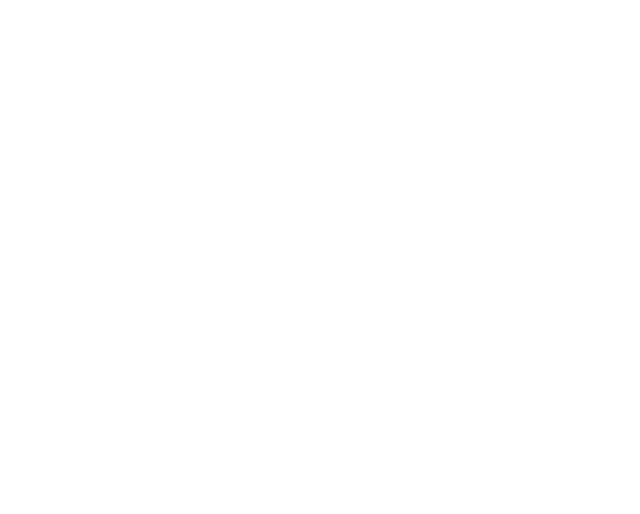
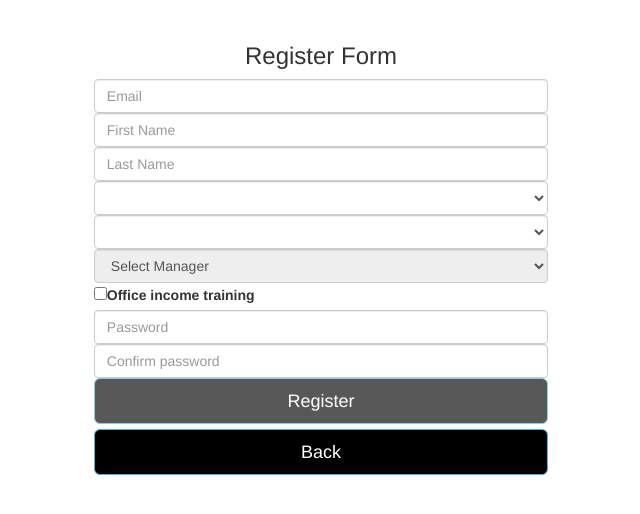
Before and after one commit to maresrobert-thalesgroup/registry-mytools-frontend, an Angular app: page /signup in a window 1280 px wide. Before the commit this address led to /. Shown: the top 514 px of the page, without its empty margins (319-959 px from the left). Built offline with nearby package versions, Linux system fonts and the light colour scheme.

Commit message:
added registration

```diff
--- a/src/app/app-routing.module.ts
+++ b/src/app/app-routing.module.ts
@@ -3,12 +3,14 @@
 import { HomeComponent } from './home/home.component';
 import { LoginComponent } from './login/login.component';
 import { LogoutComponent } from './logout/logout.component';
+import { RegisterformComponent } from './registerform/registerform.component';
 import { AuthGuardService } from './service/auth-guard.service';
 
 const routes: Routes = [
   {path:"",component: HomeComponent, canActivate:[AuthGuardService]},
   {path:"login", component: LoginComponent},
-  {path:"logout", component: LogoutComponent, canActivate:[AuthGuardService]}
+  {path:"logout", component: LogoutComponent, canActivate:[AuthGuardService]},
+  {path:"signup", component: RegisterformComponent}
 ];
 
 @NgModule({
--- a/src/app/login/login.component.html
+++ b/src/app/login/login.component.html
@@ -29,4 +29,5 @@
             </p>
         </div>
     </form>
+    <button class="btn btn-info btn-lg btn-block" routerLink="/signup">Register Here!</button>
 </div>
--- /dev/null
+++ b/src/app/registerform/registerform.component.css
@@ -0,0 +1,23 @@
+.content
+{
+    max-width: 500px;
+    margin: auto;
+    background-color: #fff;
+    padding: 2% 2%;
+}
+
+button
+{
+    background-color: #000;
+    color: #fff;
+}
+
+button:hover
+{
+  color:#fff;
+}
+
+.error
+{
+    color: red;
+}
--- /dev/null
+++ b/src/app/registerform/registerform.component.html
@@ -0,0 +1,111 @@
+<div class="container mt-5">
+
+    <form class = "content" [formGroup]="registerForm" (ngSubmit)="submitData()">
+
+
+            <h3 class="text-center">Register Form</h3>
+
+        <div class="row">
+        <!-- email  -->
+        <div class=" mt-2 mb-2 col-lg-12 col-12">
+            <input type="text" formControlName="email" class="form-control"  placeholder="Email">
+            <!-- display error start -->
+            <div *ngIf="f.email.invalid && (f.email.touched || f.email.dirty)">
+                    <span class="error" *ngIf="f.email.errors?.required">*Email is Required.</span>
+                    <span class="error" *ngIf="f.email.errors?.email">*Enter Valid Email Address.</span>
+            </div>
+            <!-- display error end -->
+        </div>
+
+        <!-- firstname  -->
+        <div class=" mt-2 mb-2 col-lg-12 col-12">
+            <input type="text" formControlName="firstName" class="form-control"  placeholder="First Name">
+        <!-- display error start -->
+        <div *ngIf="f.firstName.invalid && (f.firstName.touched || f.firstName.dirty)">
+                <span class="error" *ngIf="f.firstName.errors?.required">*First Name is Required.</span>
+                <span class="error" *ngIf="f.firstName.errors?.pattern">*Enter only characters.</span>
+        </div>
+        <!-- display error end -->
+        </div>
+
+        <!-- lastname  -->
+        <div class=" mt-2 mb-2 col-lg-12 col-12">
+            <input type="text" formControlName="lastName" class="form-control"  placeholder="Last Name">
+         <!-- display error start -->
+        <div *ngIf="f.lastName.invalid && (f.lastName.touched || f.lastName.dirty)">
+                <span class="error" *ngIf="f.lastName.errors?.required">*Last Name is Required.</span>
+                <span class="error" *ngIf="f.lastName.errors?.pattern">*Enter only characters.</span>
+        </div>
+        <!-- display error end -->
+        </div>
+
+        <!-- GBU dropdown  -->
+        <div class=" mt-2 mb-2 col-lg-12 col-12">
+            <select formControlName="gbu" class="form-control" (change)="updateTeams($any($event.target).value)">
+                <option value="" selected disabled >Select GBU</option>
+                <option *ngFor="let gbu of gbus" [value]="gbu">{{gbu}}</option>
+            </select>
+        <!-- display error start -->
+        <div *ngIf="f.gbu.invalid && (f.gbu.touched || f.gbu.dirty)">
+                <span class="error" *ngIf="f.gbu.errors?.required">*GBU is Required.</span>
+        </div>
+        <!-- display error end -->
+        </div>
+
+        <!-- Team dropdown  -->
+         <div class=" mt-2 mb-2 col-lg-12 col-12">
+            <select  formControlName="team" class="form-control">
+                <option value="" selected disabled>Select Team</option>
+                <option *ngFor="let team of teams" [value]="team">{{team}}</option>
+            </select>
+        <!-- display error start -->
+        <div *ngIf="f.team.invalid && (f.team.touched || f.team.dirty)">
+            <span class="error" *ngIf="f.team.errors?.required">*Team is Required.</span>
+        </div>
+        <!-- display error end -->
+        </div>
+
+        <!-- Manager dropdown  -->
+        <div class=" mt-2 mb-2 col-lg-12 col-12">
+            <select [attr.disabled]="!editable" class="form-control">
+                <option selected disabled>Select Manager</option>
+                <option *ngFor="let team of teams" [value]="team">{{team}}</option>
+            </select>
+        </div>
+
+        <!-- Office income training checkbox  -->
+        <div class=" mt-2 mb-2 col-lg-12 col-12">
+            <input type="checkbox" id="scales" name="scales">
+            <label for="scales"> Office income training</label>
+          </div>
+
+         <!-- password  -->
+         <div class=" mt-2 mb-2 col-lg-12 col-12">
+            <input type="password" formControlName="password" name="password" class="form-control"  placeholder="Password">
+        <!-- display error start -->
+        <div *ngIf="f.password.invalid && (f.password.touched || f.password.dirty)">
+                <span class="error" *ngIf="f.password.errors?.required">*Password is Required.</span>
+                <span class="error" *ngIf="f.password.errors?.minlength">*Password at least 6.</span>
+        </div>
+        <!-- display error end -->
+        </div>
+
+         <!-- confirm password  -->
+         <div class=" mt-2 mb-2 col-lg-12 col-12">
+            <input type="password" formControlName="confirmpassword" name="confirmpassword" class="form-control"  placeholder="Confirm password">
+        <!-- display error start -->
+        <div *ngIf="f.confirmpassword.invalid && (f.confirmpassword.touched || f.confirmpassword.dirty)">
+                <span class="error" *ngIf="f.confirmpassword.errors?.required">*Confirm Password is Required.</span>
+                <span class="error" *ngIf="f.confirmpassword.errors?.MustMatch">*Confirm Password didn't match.</span>
+        </div>
+        <!-- display error end -->
+        </div>
+
+        <!-- Register  -->
+        <div class=" mt-3 col-lg-12 col-12">
+            <button class="btn btn-info btn-lg btn-block" [disabled]="registerForm.invalid">Register</button>
+            <button class="btn btn-info btn-lg btn-block" routerLink="/login">Back</button>
+        </div>
+    </div>
+    </form>
+</div>
--- /dev/null
+++ b/src/app/registerform/registerform.component.ts
@@ -0,0 +1,100 @@
+import { HttpClient } from '@angular/common/http';
+import { Component, OnInit } from '@angular/core';
+import { FormControl, FormGroup, Validators, FormBuilder} from '@angular/forms';
+import { Router } from '@angular/router';
+import { Observable } from 'rxjs';
+import { catchError, map } from 'rxjs/operators';
+
+@Component({
+  selector: 'app-registerform',
+  templateUrl: './registerform.component.html',
+  styleUrls: ['./registerform.component.css']
+})
+export class RegisterformComponent implements OnInit {
+
+  registerForm:FormGroup; //form
+  gbus:string[]=["India","England","Australia"];
+  teams:string[]=[];
+  indTeams:string[]=["A","B","C"];
+  engTeams:string[]=["D","E","F"];
+  ausTeams:string[]=["G","H","I"];
+  editable:boolean=false;
+
+  constructor(private formBuilder:FormBuilder, private router:Router, private httpClient:HttpClient){
+    this.registerForm = this.formBuilder.group({
+      "email": new FormControl(null,[Validators.required,Validators.email]),
+      "firstName":new FormControl(null,[Validators.required,Validators.pattern('[a-zA-Z ]*')]),
+      "lastName": new FormControl(null,[Validators.required,Validators.pattern('[a-zA-Z ]*')]),
+      "gbu": new FormControl('select gbu',[Validators.required]),
+      "team": new FormControl(null,[Validators.required]),
+      "password":new FormControl(null,[Validators.required,Validators.minLength(6)]),
+      "confirmpassword":new FormControl(null,[Validators.required]),
+      "role":"USER_ROLE"
+    },
+  {
+    validators:this.MustMatch('password','confirmpassword')
+  })
+  }
+
+  ngOnInit(): void {
+  }
+
+  MustMatch(controlName:string,matchingControlName:string) {
+    return(formGroup:FormGroup)=>{
+      const control = formGroup.controls[controlName];
+      const matchingControl = formGroup.controls[matchingControlName];
+      if(matchingControl.errors && !matchingControl.errors.MustMatch){
+        return
+      }
+      if(control.value !== matchingControl.value){
+        matchingControl.setErrors({MustMatch:true})
+      }
+      else{
+        matchingControl.setErrors(null);
+      }
+    }
+  }
+
+  //submit function
+  submitData(){
+
+    console.log(this.registerForm.value)
+
+    if(this.registerForm.valid)
+    {
+      this.httpClient.post<any>("http://localhost:8080/api/v1/registration", this.registerForm.value).subscribe(
+        data=>{
+          console.log(data)
+        },
+        error=>{
+          console.log(error);
+        }
+      )
+      //alert(`You have successfully registered, ${this.registerForm.value.firstname} ${this.registerForm.value.lastname}! `);
+      this.registerForm.reset(); //reset form value
+      this.router.navigate(['/login']);
+    }
+  }
+
+  get f (){return this.registerForm.controls}
+
+  updateTeams(gbuName:any){
+    switch(gbuName){
+      case 'India':
+        this.teams=this.indTeams;
+        break;
+      case 'England':
+        this.teams=this.engTeams;
+        break;
+      case 'Australia':
+        this.teams=this.ausTeams;
+        break;
+      default:
+        this.teams=[]
+        break;
+
+    }
+  }
+
+
+}
```
Also changed, not shown: src/app/app.module.ts (+5 -2 lines), src/app/service/authentication.service.ts (line endings or trailing spaces), 1 other file (tests, documents, lock files or other folders).
